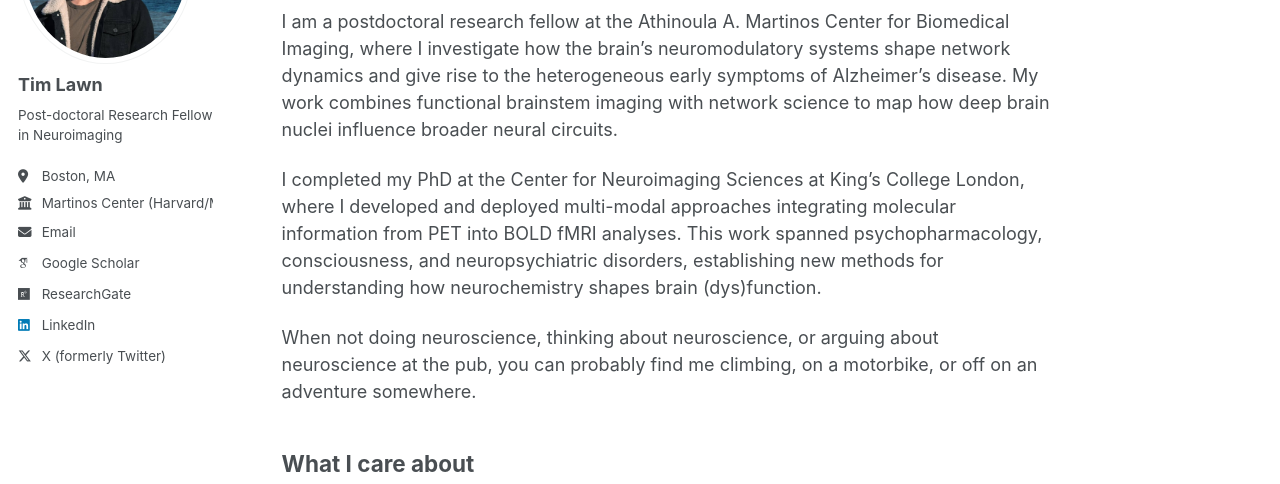
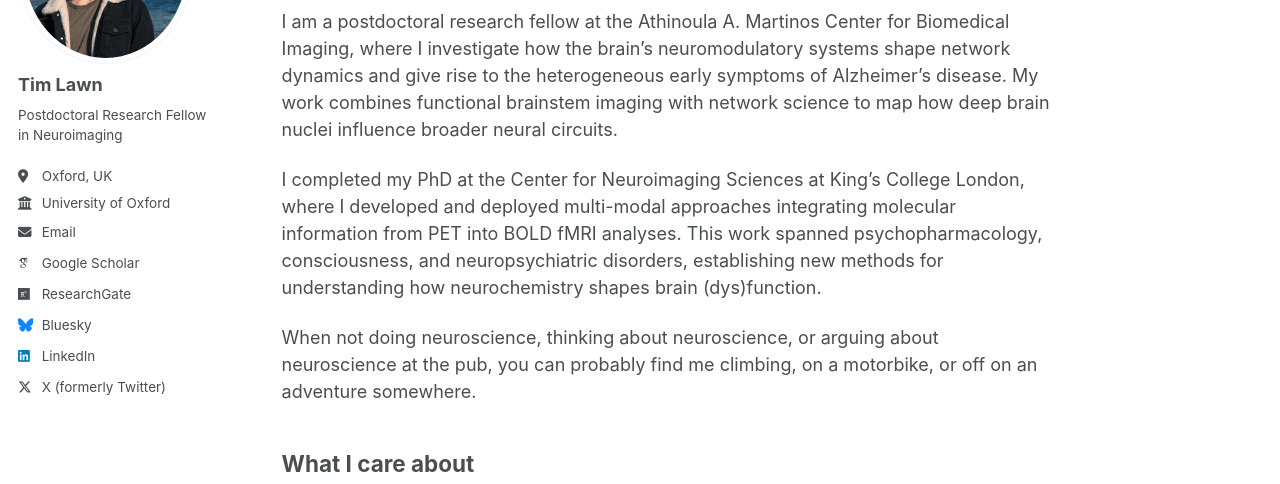
Before and after one commit to timlawn/timlawn.github.io, a Jekyll site: the page built from _pages/about.md, in a window 1280 px wide. Shown: the part 229-713 px from the top of the page. Built offline with Jekyll 4.4.1, drawn with Linux system fonts in a browser that asks for light colours; some web fonts are replaced; a script that is not in the unit is left out.

Commit message:
Update personal information in _config.yml

```diff
--- a/_config.yml
+++ b/_config.yml
@@ -23,9 +23,9 @@ author:
   avatar           : "headshot.jpeg" # Put your headshot.jpeg in /images/ folder and rename to profile.png
   name             : "Tim Lawn"
   pronouns         : # example: "she/her"
-  bio              : "Post-doctoral Research Fellow in Neuroimaging"
-  location         : "Boston, MA"
-  employer         : "Martinos Center (Harvard/MGH)"
+  bio              : "Postdoctoral Research Fellow in Neuroimaging"
+  location         : "Oxford, UK"
+  employer         : "University of Oxford"
   uri              : # URL
   email            : "tim_lawn@hotmail.com"
 
@@ -51,7 +51,7 @@ author:
 
   # Social media
   artstation       : # Username
-  bluesky          : # Username
+  bluesky          : "@timlawn.bsky.social"
   facebook         : # Username
   flickr           : # Username
   foursquare       : # Username
@@ -68,7 +68,7 @@ author:
   steam            : # Username
   telegram         : # URL
   tumblr           : # Username
-  twitter          : "lawn_tim"
+  twitter          : "@lawn_tim"
   vine             : # Username
   weibo            : # Username
   wikipedia        : # Username
```
